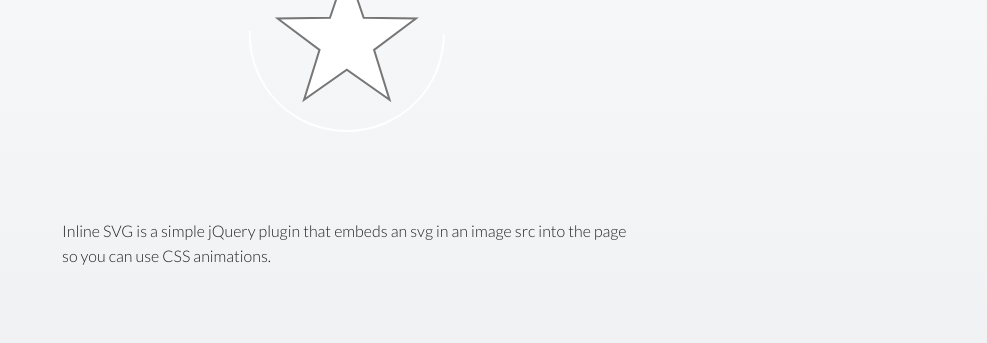
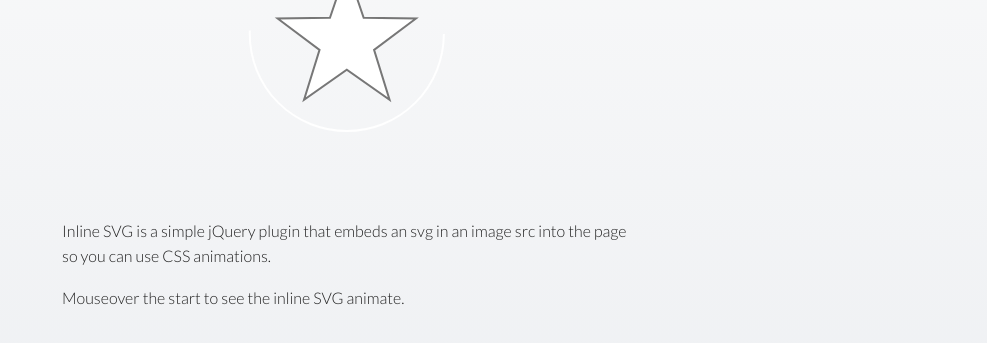
Before and after one commit to zaneray/inline-svg, a website: page index.html in a window 1280 px wide. Shown: the part 303-646 px from the top of the page, without its empty margins (293-1280 px from the left). Drawn offline with nearby package versions, Linux system fonts and the light colour scheme.

Commit message:
Updating Index.

```diff
--- a/index.html
+++ b/index.html
@@ -156,7 +156,7 @@
 
   <section class="content">
     <p>Inline SVG is a simple jQuery plugin that embeds an svg in an image src into the page so you can use CSS animations. </p>
-
+    <p>Mouseover the start to see the inline SVG animate.</p>
 
 </section>
 
```
